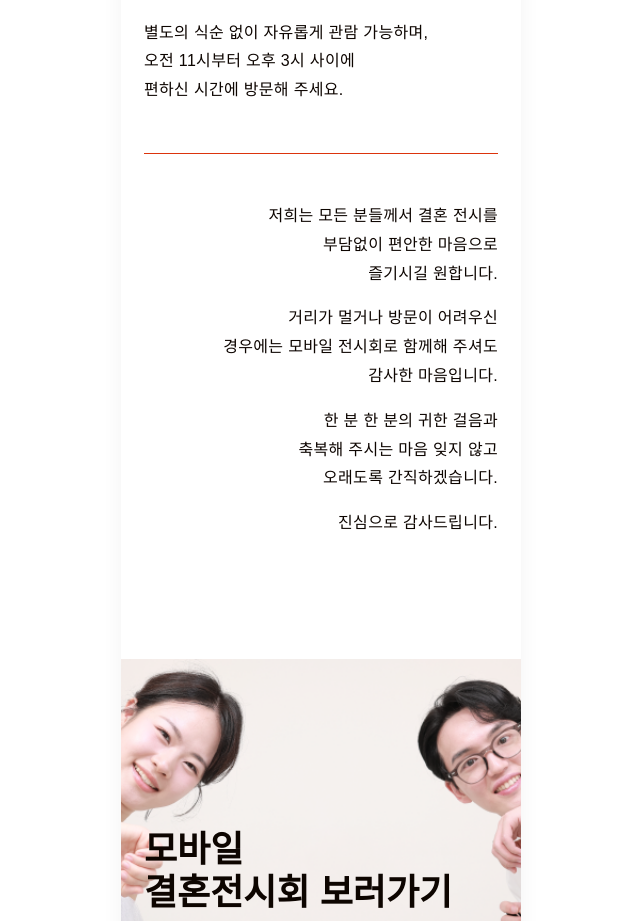
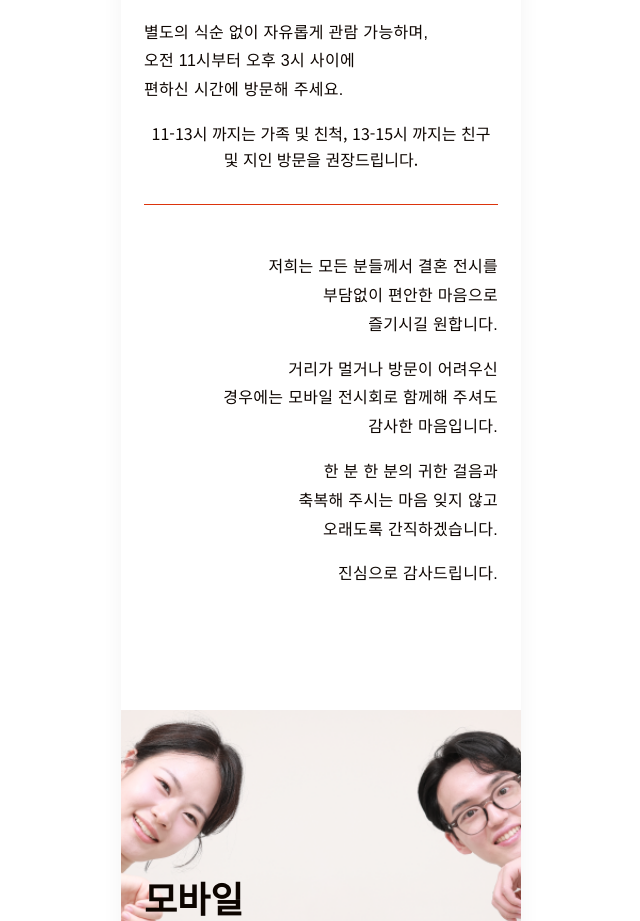
Before and after one commit to rowanna/wedding-invitation, a Vue app: page / in a window 1280 px wide. Shown: the part 1300-2221 px from the top of the page, without its empty margins (319-959 px from the left). Built offline with nearby package versions, Linux system fonts and the light colour scheme.

Commit message:
CommentSection.vue 업데이트

```diff
--- a/src/components/wedding/CommentSection.vue
+++ b/src/components/wedding/CommentSection.vue
@@ -15,6 +15,10 @@
           오전 11시부터 오후 3시 사이에<br />
           편하신 시간에 방문해 주세요.
         </p>
+				<span v-reveal class="fadeTarget">
+				11-13시 까지는 가족 및 친척,
+13-15시 까지는 친구 및 지인 방문을 권장드립니다.
+</span>
       </div>
 
       <div class="comment-last">
```
